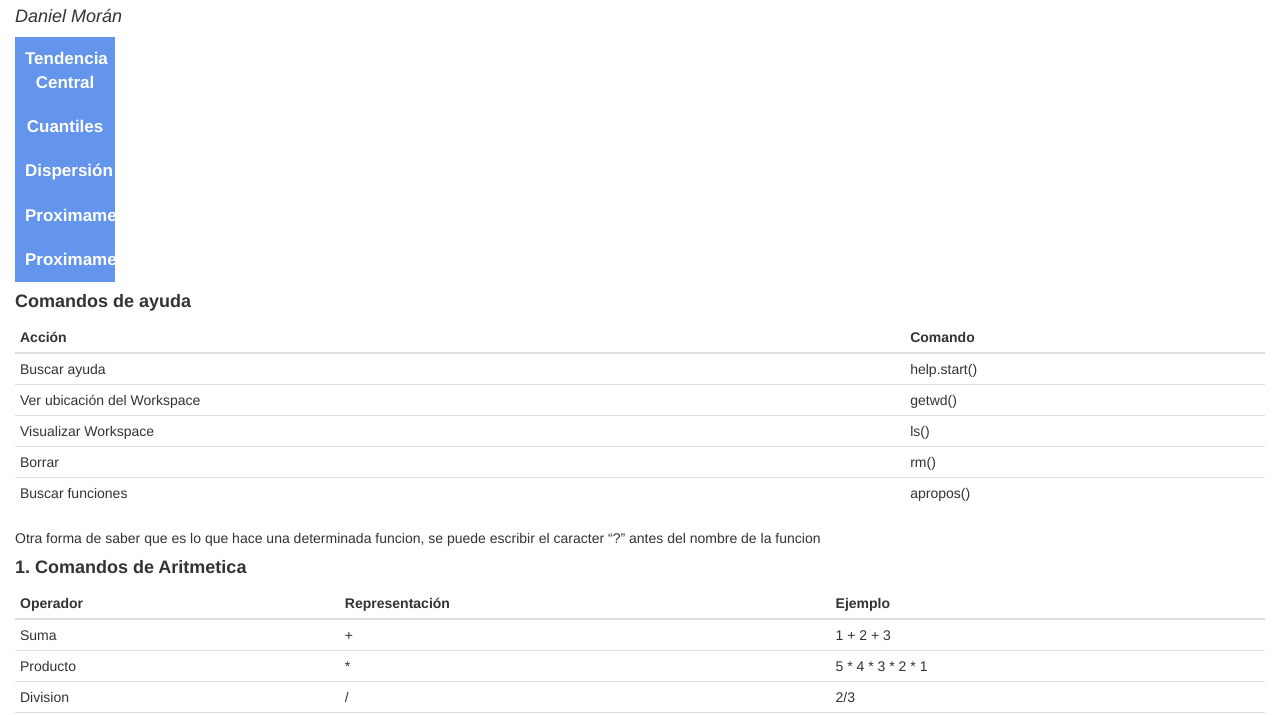
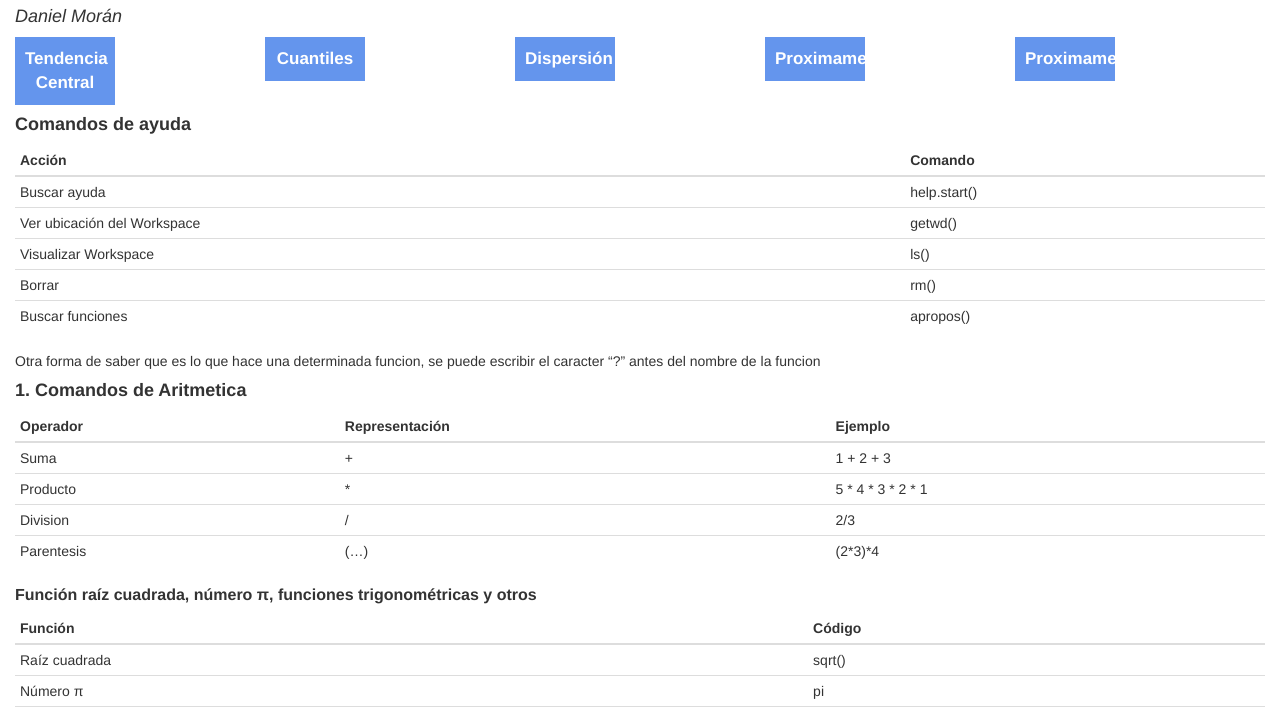
Before and after one commit to Oltrox/dmoran, a plain HTML site: page index.html in a window 1280 px wide. Shown: the part 65-780 px from the top of the page. Drawn offline with nearby package versions, Linux system fonts and the light colour scheme; some packages are replaced by stand-ins of ours.

Commit message:
Correcion Menu

```diff
--- a/index.html
+++ b/index.html
@@ -111,7 +111,7 @@ h6 {
     .menuH{
         box-sizing:border-box;
         display:grid;                  /* Tenemos una red de menus*/
-        grid-template-columns:auto; /*elegir la cantidad de columnas*/
+        grid-template-columns:auto auto auto auto auto; /*elegir la cantidad de columnas*/
         overflow: auto;
     }
     .menuH a{
```
